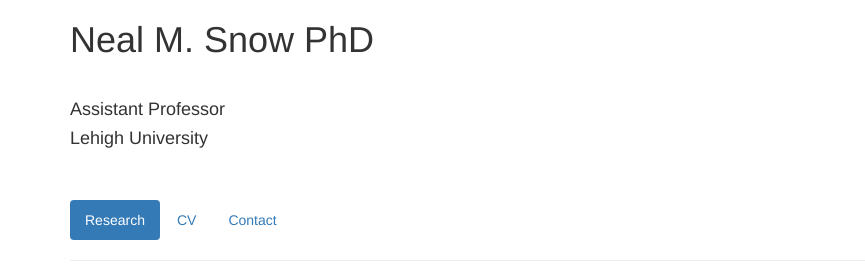
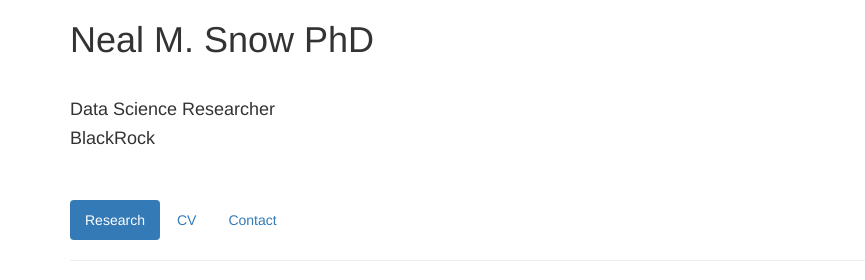
Before and after one commit to nsnow/nsnow.github.io, a plain HTML site: page index.html in a window 1280 px wide. Shown: the top 280 px of the page, 0-865 px from the left. Drawn offline with Linux system fonts and the light colour scheme.

Commit message:
Update index.html

```diff
--- a/index.html
+++ b/index.html
@@ -28,8 +28,8 @@
  <header class="row">
 	<div class="col-sm-8">
 			<h1>Neal M. Snow PhD</h1>
-			<h4 style="padding-top:30px">Assistant Professor</h4><h4>
-			</h4><h4>Lehigh University</h4>
+			<h4 style="padding-top:30px">Data Science Researcher</h4><h4>
+			</h4><h4>BlackRock</h4>
 	</div>
 	<div class="col-sm-4">
 		<div style="padding: 20px">
```
